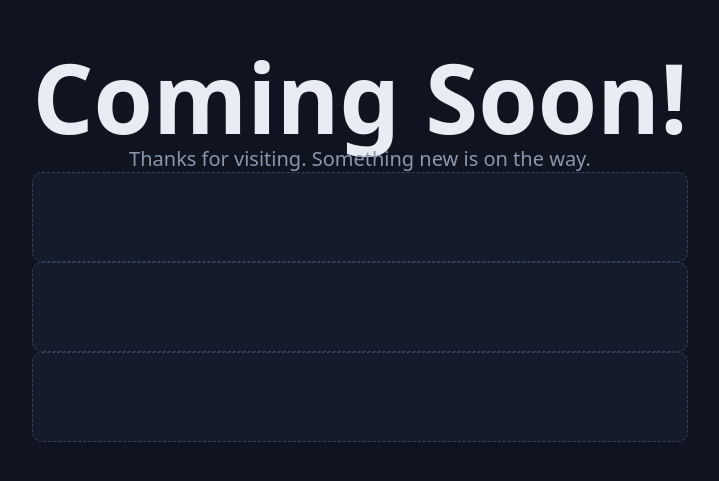
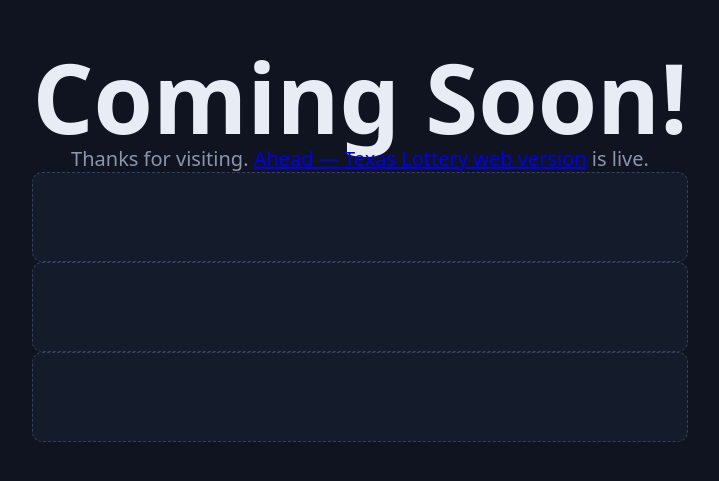
Before and after one commit to kliggins12/kliggins12.github.io, a plain HTML site: page index.html in a window 1280 px wide. Shown: the part 155-636 px from the top of the page, without its empty margins (280-999 px from the left). Drawn offline with Linux system fonts and the light colour scheme.

Commit message:
Link Ahead web version

```diff
--- a/index.html
+++ b/index.html
@@ -56,7 +56,7 @@
 <body>
 <main>
   <h1>Coming Soon!</h1>
-  <p>Thanks for visiting. Something new is on the way.</p>
+  <p>Thanks for visiting. <a href="ahead.html">Ahead — Texas Lottery web version</a> is live.</p>
   <div class="adslot" id="ad-top"><ins class="adsbygoogle"
      style="display:block"
      data-ad-format="autorelaxed"
```
